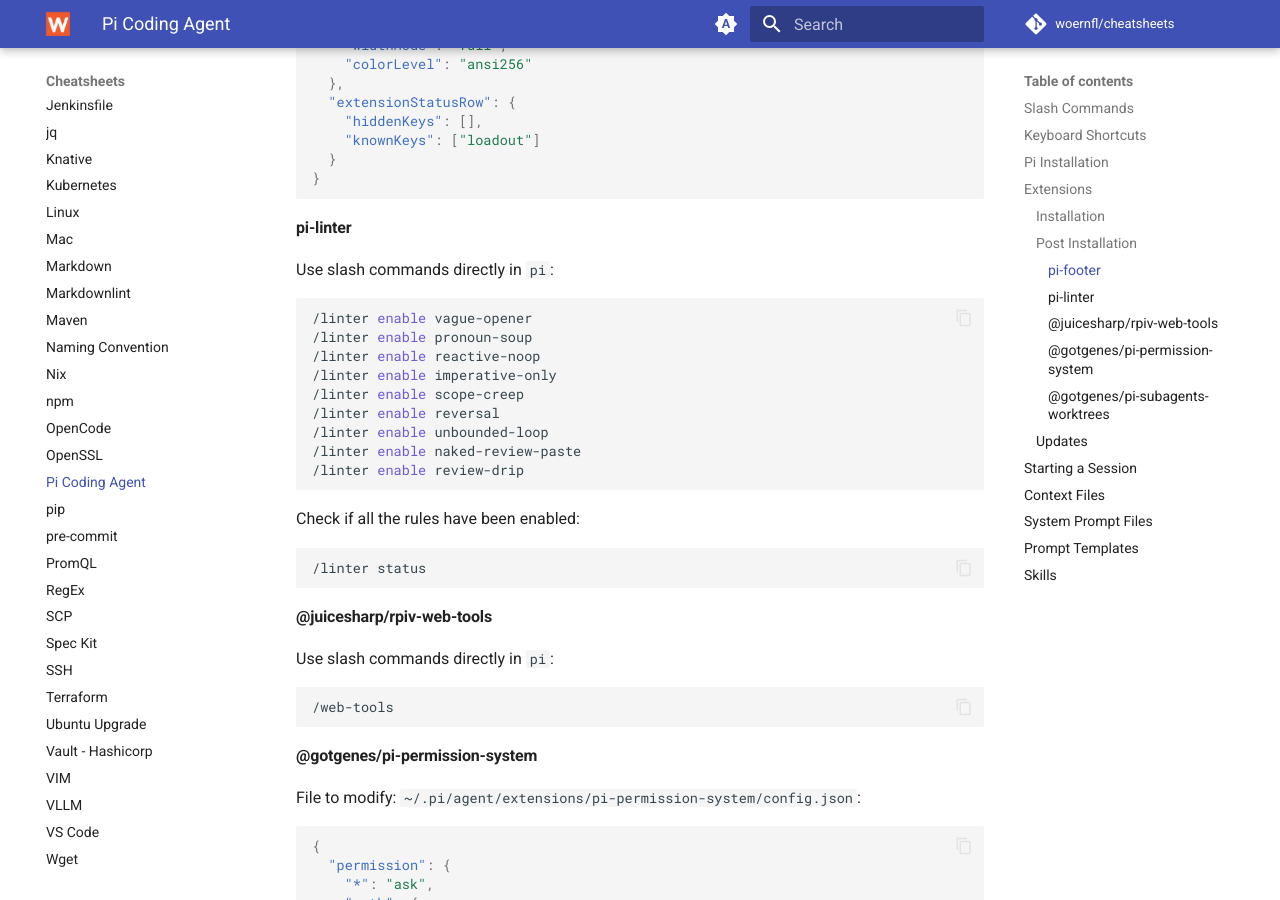
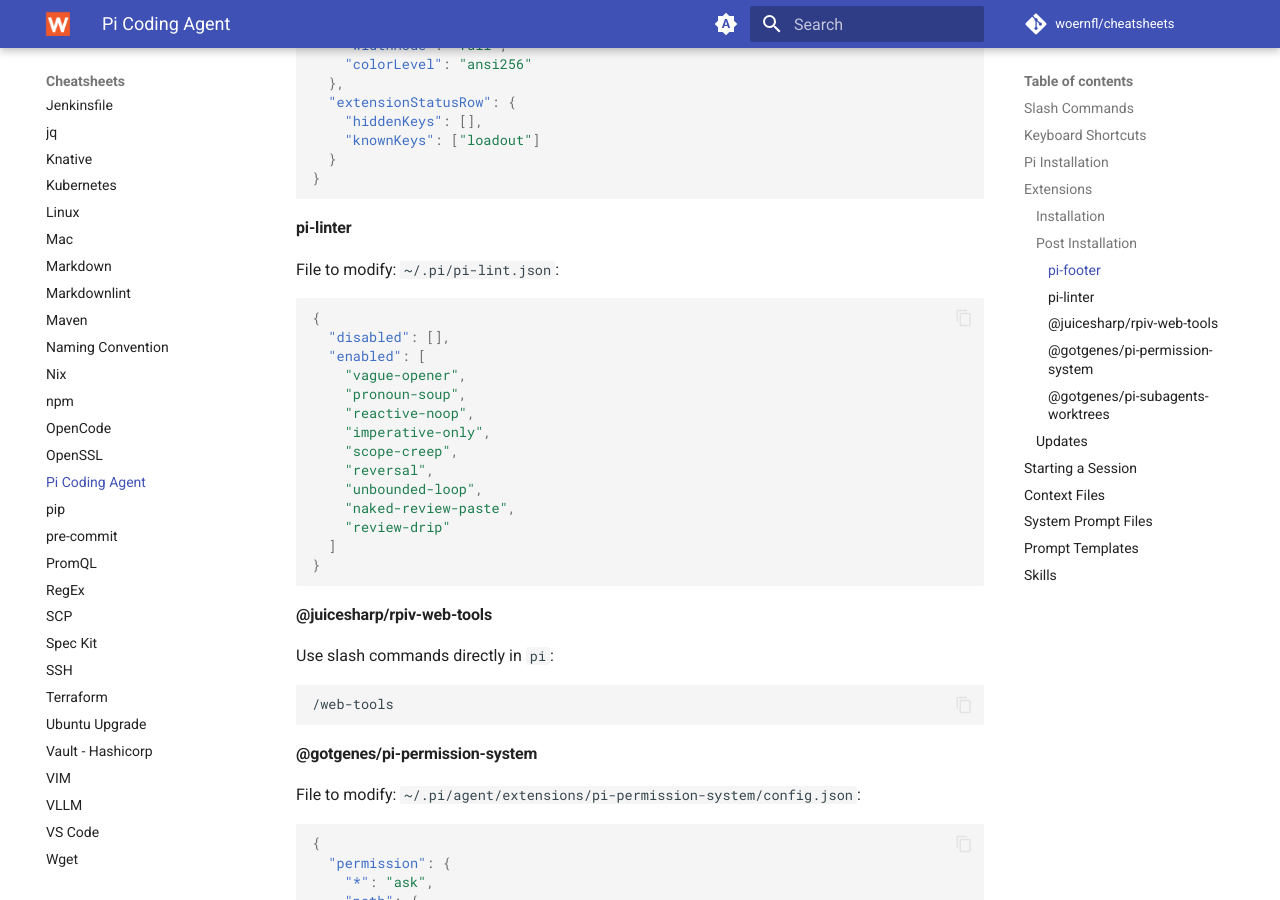
Before and after one commit to woernfl/cheatsheets, an MkDocs documentation site: the page built from docs/pi.md, in a window 1280 px wide and 900 px high, scrolled down 4330 px. Built offline with MkDocs 1.6.1 and Material for MkDocs 9.7.7, drawn with Linux system fonts in a browser that asks for light colours; comment, search, counter and statistics services are not loaded.

Commit message:
Update pi.md (#432)

````diff
--- a/docs/pi.md
+++ b/docs/pi.md
@@ -190,24 +190,23 @@
 
 #### pi-linter
 
-Use slash commands directly in `pi`:
+File to modify: `~/.pi/pi-lint.json`:
 
-```bash
-/linter enable vague-opener
-/linter enable pronoun-soup
-/linter enable reactive-noop
-/linter enable imperative-only
-/linter enable scope-creep
-/linter enable reversal
-/linter enable unbounded-loop
-/linter enable naked-review-paste
-/linter enable review-drip
-```
-
-Check if all the rules have been enabled:
-
-```bash
-/linter status
+```json
+{
+  "disabled": [],
+  "enabled": [
+    "vague-opener",
+    "pronoun-soup",
+    "reactive-noop",
+    "imperative-only",
+    "scope-creep",
+    "reversal",
+    "unbounded-loop",
+    "naked-review-paste",
+    "review-drip"
+  ]
+}
 ```
 
 #### @juicesharp/rpiv-web-tools
````
